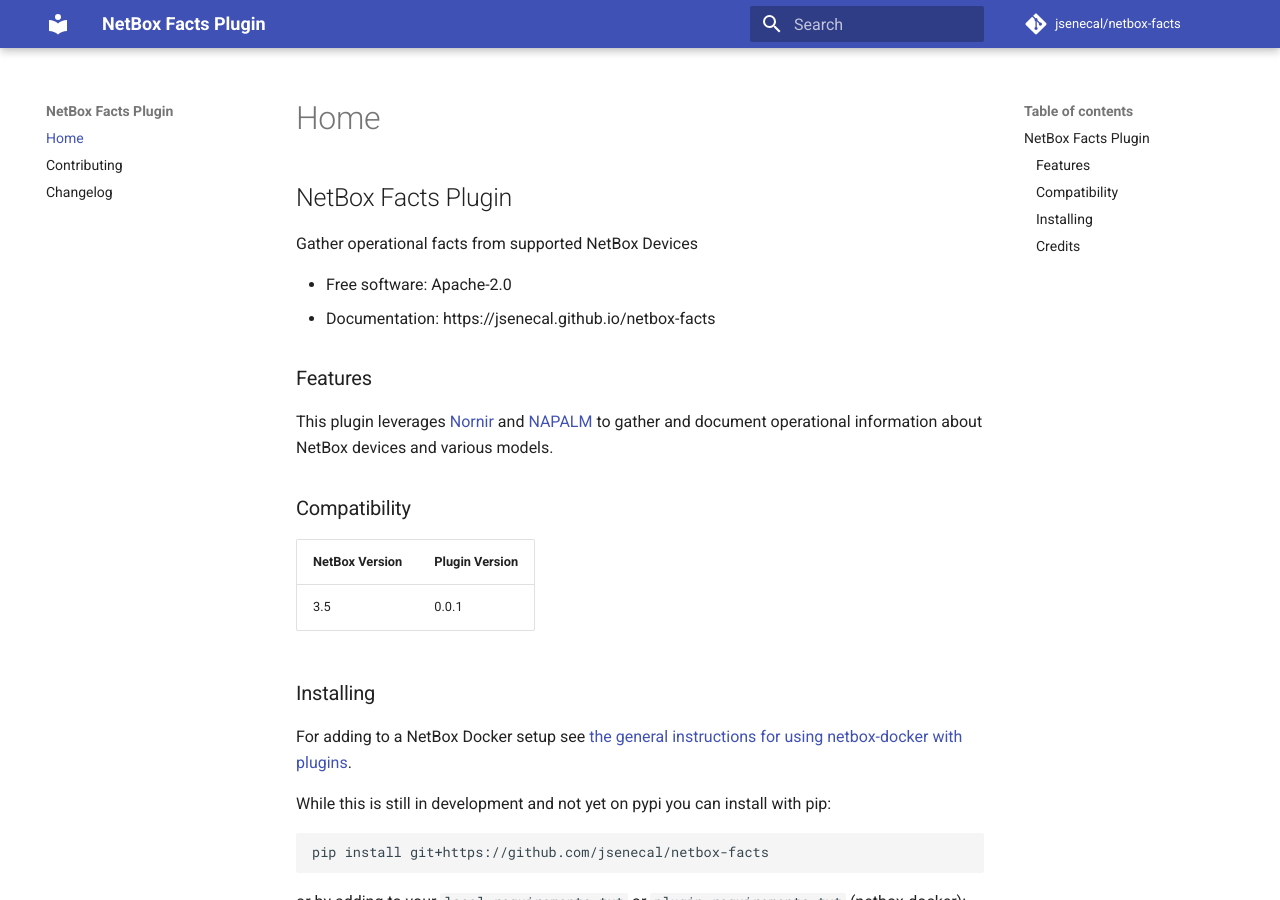
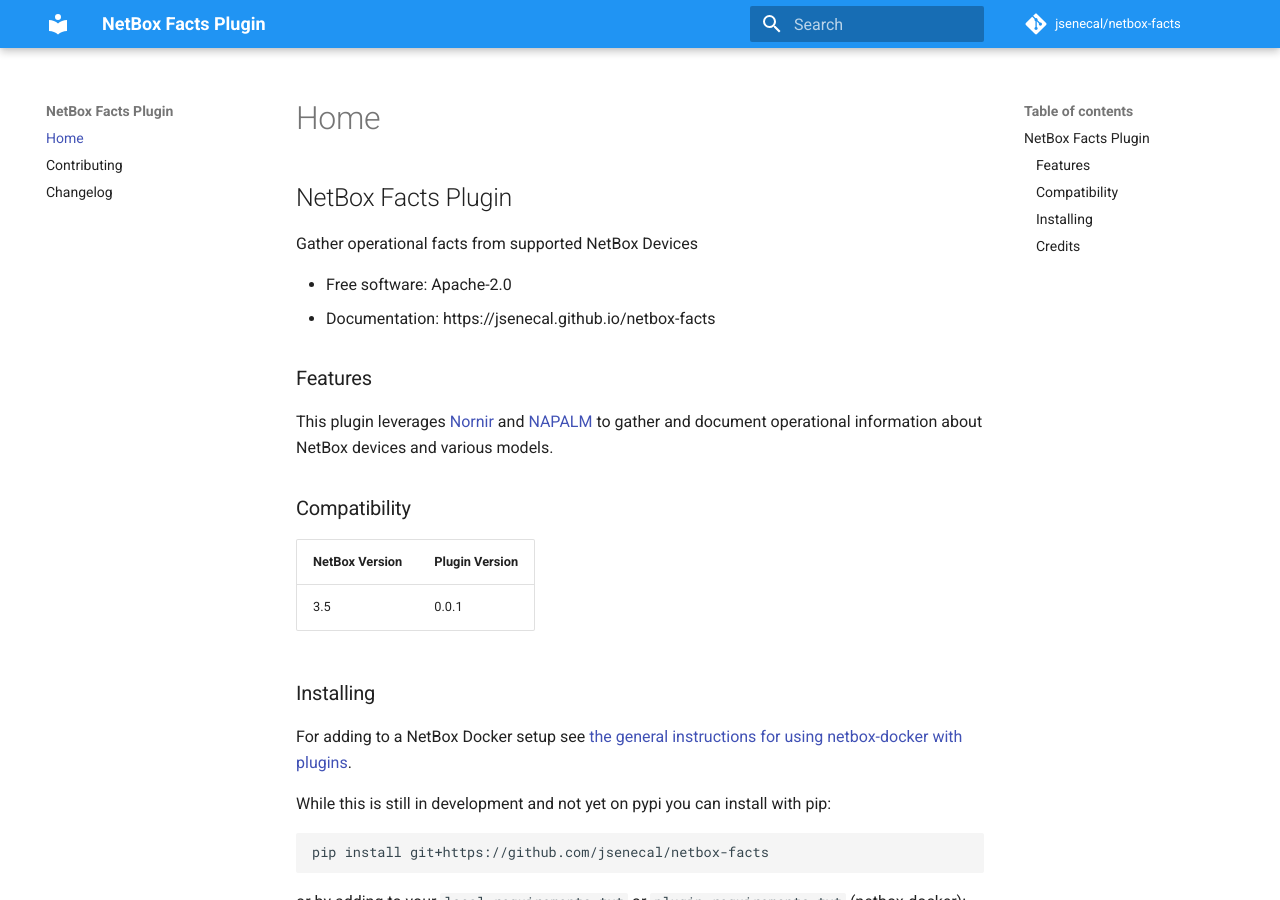
Before and after one commit to jsenecal/netbox-facts, an MkDocs documentation site: the page built from docs/index.md, in a window 1280 px wide and 900 px high. Built offline with MkDocs 1.6.1 and Material for MkDocs 9.7.7, drawn with Linux system fonts in a browser that asks for light colours; comment, search, counter and statistics services are not loaded.

Commit message:
Update mkdocs.yml

```diff
--- a/mkdocs.yml
+++ b/mkdocs.yml
@@ -12,8 +12,18 @@
   language: en
   #logo: assets/logo.png
   palette:
-    scheme: preference
-    primary: indigo
+    scheme:  # Palette toggle for light mode
+    - scheme: default
+      toggle:
+        icon: material/brightness-7
+        name: Switch to dark mode
+
+    # Palette toggle for dark mode
+    - scheme: slate
+      toggle:
+        icon: material/brightness-4
+        name: Switch to light mode
+    primary: blue
     accent: indigo
   features:
     - navigation.indexes
@@ -51,14 +61,14 @@
         - netbox-facts
 extra:
   social:
-    - icon: fontawesome/brands/twitter
-      # replace with your own tweet link below
-      link: https://github.com/netbox-community/cookiecutter-netbox-plugin
-      name: Tweet
-    - icon: fontawesome/brands/facebook
-      # replace with your own facebook link below
-      link: https://github.com/netbox-community/cookiecutter-netbox-plugin
-      name: Facebook
+    # - icon: fontawesome/brands/twitter
+    #   # replace with your own tweet link below
+    #   link: https://github.com/netbox-community/cookiecutter-netbox-plugin
+    #   name: Tweet
+    # - icon: fontawesome/brands/facebook
+    #   # replace with your own facebook link below
+    #   link: https://github.com/netbox-community/cookiecutter-netbox-plugin
+    #   name: Facebook
     - icon: fontawesome/brands/github
       link: https://github.com/jsenecal/netbox-facts
       name: Github
```
